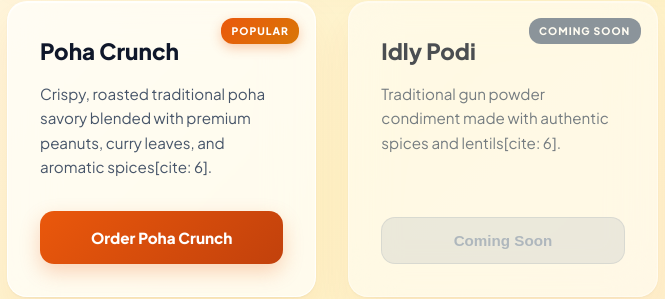
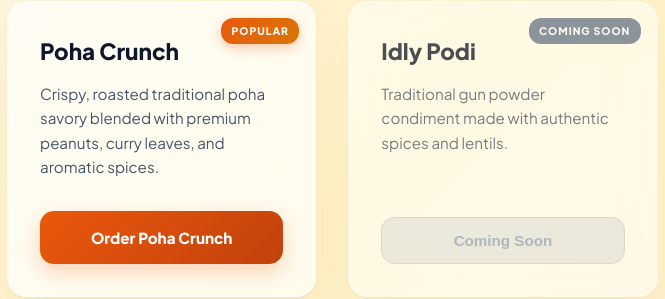
Before and after one commit to kbsavouries-source/kbsavouries, a plain HTML site: page pages/order.html in a window 1280 px wide. Shown: the part 378-677 px from the top of the page, 137-802 px from the left. Drawn offline with Linux system fonts and the light colour scheme.

Commit message:
Cite -  Remove

```diff
--- a/pages/order.html
+++ b/pages/order.html
@@ -32,7 +32,7 @@
                 <div class="card-badge">POPULAR</div>
                 <div class="card-body">
                     <h3>Poha Crunch</h3>
-                    <p>Crispy, roasted traditional poha savory blended with premium peanuts, curry leaves, and aromatic spices[cite: 6].</p>
+                    <p>Crispy, roasted traditional poha savory blended with premium peanuts, curry leaves, and aromatic spices.</p>
                 </div>
                 <div class="card-footer">
                     <a href="products/poha-crunch.html" class="btn btn-order">Order Poha Crunch</a>
@@ -44,7 +44,7 @@
                 <div class="card-badge badge-soon">COMING SOON</div>
                 <div class="card-body">
                     <h3>Idly Podi</h3>
-                    <p>Traditional gun powder condiment made with authentic spices and lentils[cite: 6].</p>
+                    <p>Traditional gun powder condiment made with authentic spices and lentils.</p>
                 </div>
                 <div class="card-footer">
                     <button class="btn btn-disabled" disabled>Coming Soon</button>
--- a/sw.js
+++ b/sw.js
@@ -1,4 +1,4 @@
-const CACHE_NAME = 'kb-savouries-v39';
+const CACHE_NAME = 'kb-savouries-v40';
 const ASSETS_TO_CACHE = [
   './',
   './index.html',
```
